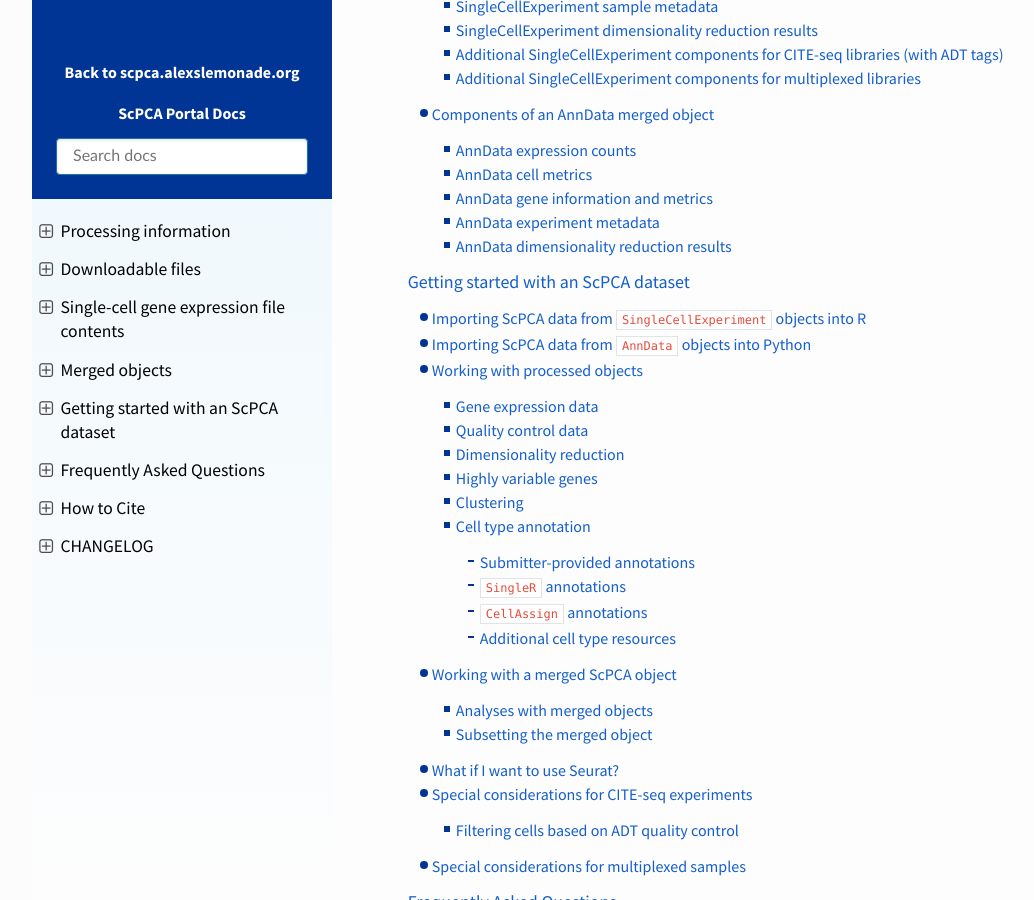
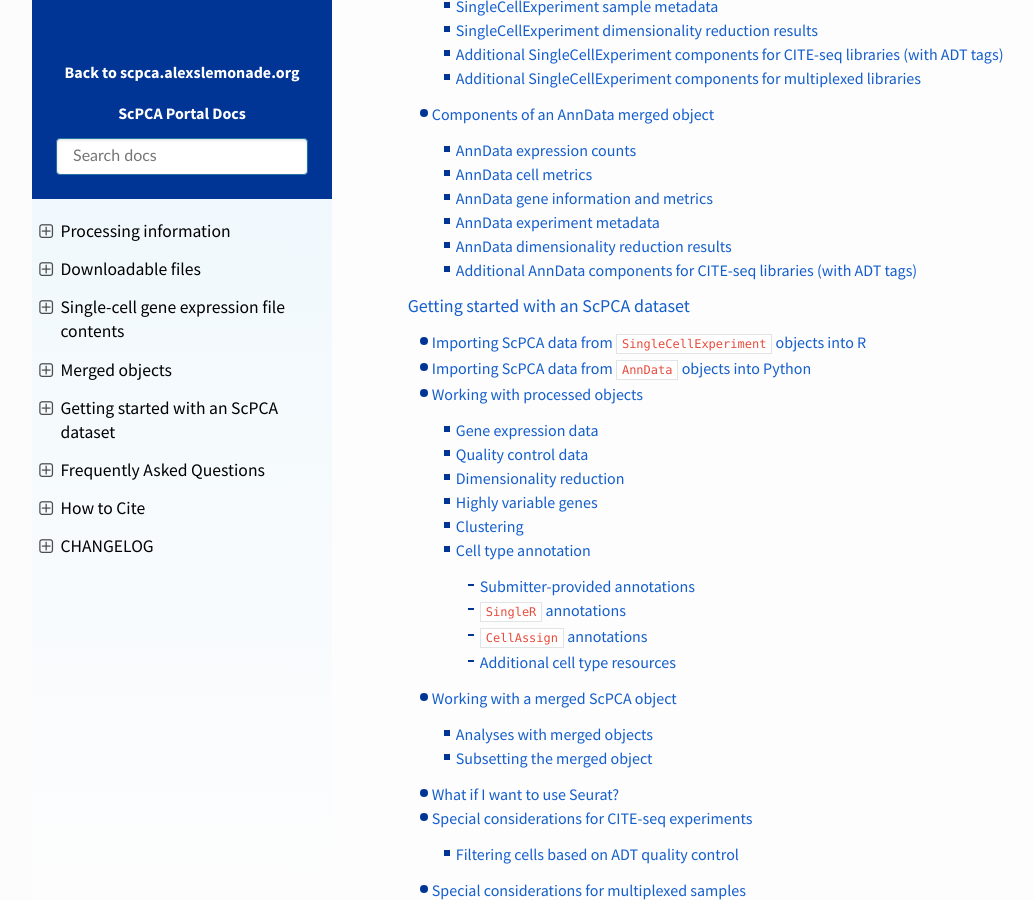
Before and after one commit to DongzeHE/scpca-docs, a Sphinx documentation site: the page built from docs/index.md, in a window 1280 px wide and 900 px high, scrolled down 2294 px. Shown: the whole window, without its empty margins (8-1042 px from the left). Built offline with Sphinx 7.4.7 and the Read the Docs theme 2.0.0, drawn with Linux system fonts in a browser that asks for light colours; some of the changed lines change nothing that is shown.

Commit message:
add anndata citeseq section

````diff
--- a/docs/merged_objects.md
+++ b/docs/merged_objects.md
@@ -425,3 +425,64 @@
 merged_adata_object.obsm["X_PCA"] # pca results
 merged_adata_object.obsm["X_UMAP"] # umap results
 ```
+
+
+### Additional AnnData components for CITE-seq libraries (with ADT tags)
+
+ADT data from CITE-seq experiments, when present, is available as a separate `AnnData` object in an HDF5 file named with the `_adt.hdf5` suffix.
+
+Merged `AnnData` objects contain two data matrices, each containing CITE-seq expression data for all libraries in a given ScPCA project combined into a single matrix.
+The data matrix `raw.X` of the merged `AnnData` object contains the CITE-seq expression data as primary integer counts, and the data matrix `X` contains the RNA-seq expression data as normalized counts.
+Note that only cells which are denoted as `"Keep"` in  the `merged_adata_object.uns["adt_scpca_filter"]` column (as described [above](#singlecellexperiment-cell-metrics)) have normalized expression values in the `X` matrix, and all other cells are assigned `NA` values.
+The data is stored as a sparse matrix, where each column represents a cell or droplet, and each row represents a gene.
+The `raw.X` and `X` matrices can be accessed with the following python code:
+
+```python
+merged_citeseq_adata_object.raw.X # raw count matrix
+merged_citeseq_adata_object.X # normalized count matrix
+```
+
+Column names are cell barcode sequences prefixed with the originating library id, e.g. `SCPCL000000-{barcode}`, and row names are the ADT IDs.
+
+```python
+merged_citeseq_adata_object.obs_names # matrix column names
+merged_citeseq_adata_object.var_names # matrix row names
+```
+
+
+All of the per-cell data columns included in the `colData` of the `SingleCellExperiment` merged objects are present in the `.obs` slot of the `AnnData` object.
+To see a full description of the included columns, see the sections on [cell metrics](#singlecellexperiment-cell-metrics) and [sample metadata](#singlecellexperiment-sample-metadata) in [`Components of a SingleCellExperiment merged object`](#components-of-a-singlecellexperiment-merged-object).
+
+
+The data matrix, `X`, of the `AnnData` objects contain the primary ADT expression data as integer counts.
+Each column corresponds to a cell or droplet (in the same order as the main `AnnData` object), and each row corresponds to an antibody derived tag (ADT).
+Column names are again cell barcode sequences and row names are the antibody targets for each ADT.
+
+As with the RNA `AnnData` objects, in processed objects _only_ (`_processed_adt.hdf5`), the data matrix `X` contains the normalized ADT counts and the primary data can be found in `raw.X`.
+Note that only cells which are denoted as `"Keep"` in the `adata_obj.obs["adt_scpca_filter"]` column (as described [above](#singlecellexperiment-cell-metrics)) have normalized expression values in the `X` matrix, and all other cells are assigned `NA` values.
+Note that this filtering information is also available in the `discard` column of the object's `.obs` slot, as described in the table below.
+However, as described in the {ref}`processed ADT data section <processing_information:Processed ADT data>`, normalization may fail under certain circumstances.
+In such cases the `AnnData` object will not contain a normalized expression matrix, but the primary data will still be stored in `X`.
+
+In addition, the following QC statistics from [`DropletUtils::cleanTagCounts()`](https://rdrr.io/github/MarioniLab/DropletUtils/man/cleanTagCounts.html) can be found in the `obs` slot of each ADT-specific `AnnData` object.
+
+| Column name                | Contents                                          |
+| -------------------------- | ------------------------------------------------- |
+| `zero.ambient`   | Indicates whether the cell has zero ambient contamination   |
+| `sum.controls` |  The sum of counts for all control features. Only present if negative/isotype control ADTs are present |
+| `high.controls`  | Indicates whether the cell has unusually high total control counts. Only present if negative/isotype control ADTs are present |
+| `ambient.scale` |  The relative amount of ambient contamination. Only present if negative control ADTs are _not_ present |
+| `high.ambient`  | Indicates whether the cell has unusually high contamination. Only present if negative/isotype control ADTs are _not_ present |
+| `discard`       | Indicates whether the cell should be discarded based on QC statistics. The `TRUE` and `FALSE` values in this column correspond, respectively, to values `"Discard"` and `"Keep"` in the `adata_obj.obs["adt_scpca_filter"]` column                                                         |
+
+Metrics for each of the ADTs assayed can be found as a `pandas.DataFrame` in the `.var` slot within the CITE-seq `AnnData` object:
+
+| Column name | Contents                                                       |
+| ----------- | -------------------------------------------------------------- |
+| `adt_id`  | Name or ID of the ADT                                              |
+| `mean-SCPCL000000`      | Mean ADT count across all cells/droplets. Only present for libraries with CITE-seq data                       |
+| `detected-SCPCL000000`  | Percent of cells in which the ADT was detected (ADT count > 0 ). Only present for libraries with CITE-seq data |
+| `target_type` | Whether each ADT is a target (`target`), negative/isotype control (`neg_control`), or positive control (`pos_control`). If this information was not provided, all ADTs will have been considered targets and will be labeled as `target` |
+
+
+The `.uns` slot of the CITE-seq `AnnData` object contains a limited set of experiment metadata information, including a list of library IDs (`library_id`) and sample IDs (`sample_id`) included in the merged object.
````
